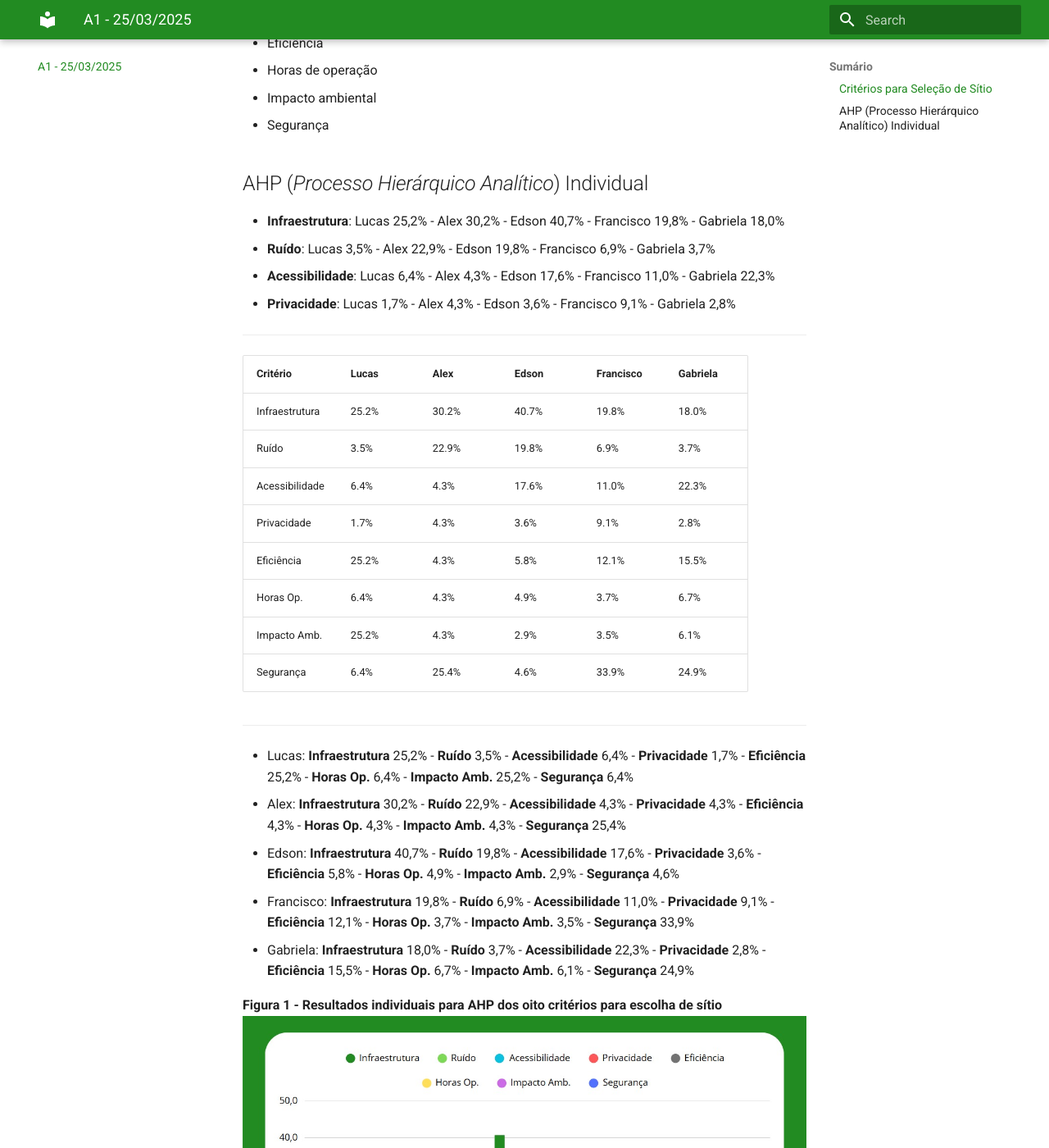
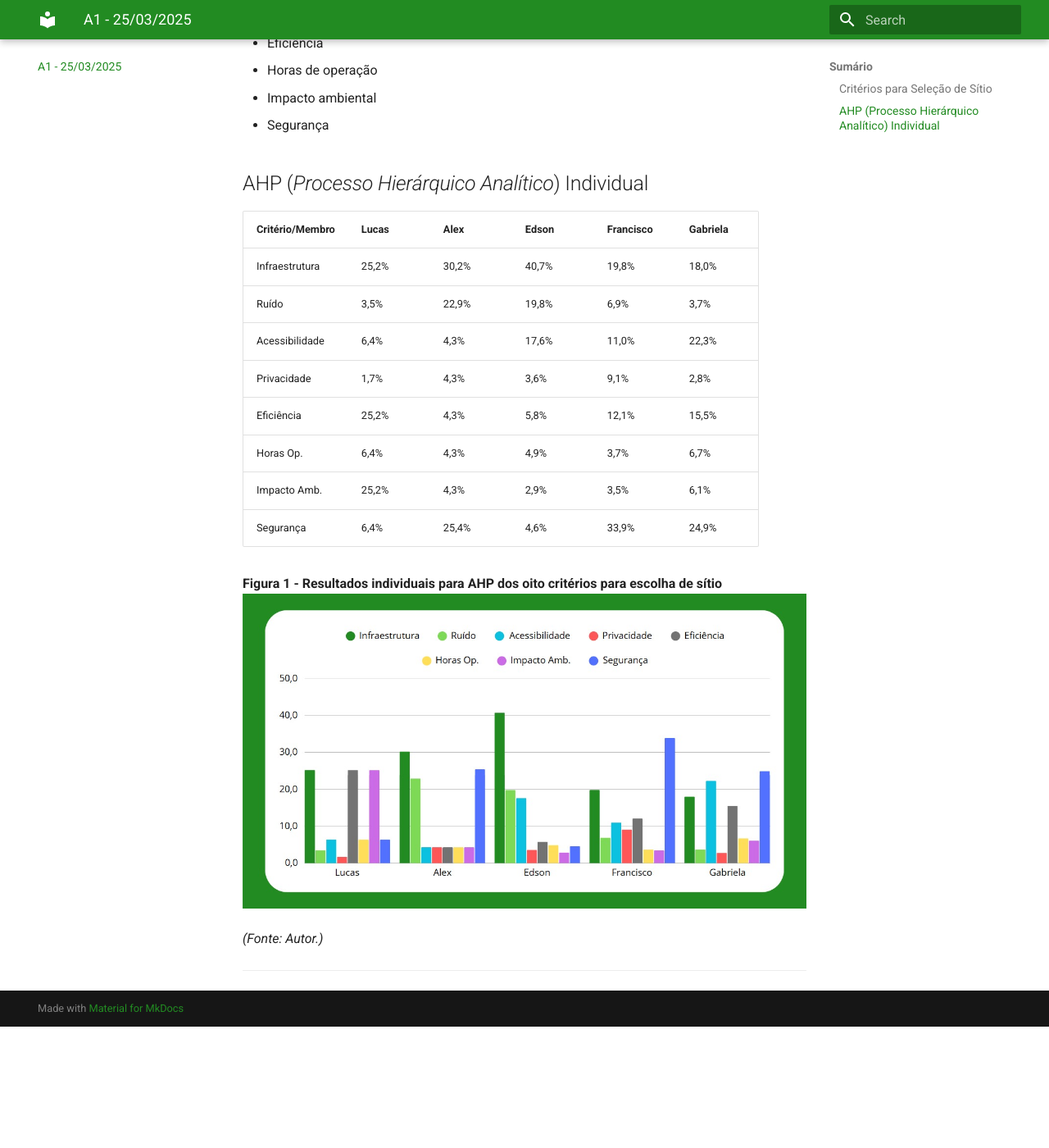
Before and after one commit to Lirucas/ProjetoTesteMkDocs, an MkDocs documentation site: the page built from docs/atv2.md, in a window 1280 px wide and 1400 px high, scrolled down 439 px. Shown: the whole window at 82% size. Built offline with MkDocs 1.6.1 and Material for MkDocs 9.7.7, drawn with Linux system fonts in a browser that asks for light colours; after the commit the page ends 1691 px from its top, so only the background shows below that.

```diff
--- a/docs/atv2.md
+++ b/docs/atv2.md
@@ -15,32 +15,16 @@ Introdução
 
 ## AHP (*Processo Hierárquico Analítico*) Individual ##
 
-- **Infraestrutura**: Lucas 25,2% - Alex 30,2% - Edson 40,7% - Francisco 19,8% - Gabriela 18,0%
-- **Ruído**: Lucas 3,5% - Alex 22,9% - Edson 19,8% - Francisco 6,9% - Gabriela 3,7%
-- **Acessibilidade**: Lucas 6,4% - Alex 4,3% - Edson 17,6% - Francisco 11,0% - Gabriela 22,3%
-- **Privacidade**: Lucas 1,7% - Alex 4,3% - Edson 3,6% - Francisco 9,1% - Gabriela 2,8%
-
-
----
-
-| Critério         | Lucas  | Alex   | Edson  | Francisco | Gabriela |
+| Critério/Membro  | Lucas  | Alex   | Edson  | Francisco | Gabriela |
 |-----------------|--------|--------|--------|-----------|----------|
-| Infraestrutura  | 25.2%  | 30.2%  | 40.7%  | 19.8%     | 18.0%    |
-| Ruído          | 3.5%   | 22.9%  | 19.8%  | 6.9%      | 3.7%     |
-| Acessibilidade | 6.4%   | 4.3%   | 17.6%  | 11.0%     | 22.3%    |
-| Privacidade    | 1.7%   | 4.3%   | 3.6%   | 9.1%      | 2.8%     |
-| Eficiência     | 25.2%  | 4.3%   | 5.8%   | 12.1%     | 15.5%    |
-| Horas Op.      | 6.4%   | 4.3%   | 4.9%   | 3.7%      | 6.7%     |
-| Impacto Amb.   | 25.2%  | 4.3%   | 2.9%   | 3.5%      | 6.1%     |
-| Segurança      | 6.4%   | 25.4%  | 4.6%   | 33.9%     | 24.9%    |
-
----
-
-- Lucas: **Infraestrutura** 25,2% - **Ruído** 3,5% - **Acessibilidade** 6,4% - **Privacidade** 1,7% - **Eficiência** 25,2% - **Horas Op.** 6,4% - **Impacto Amb.** 25,2% - **Segurança** 6,4%
-- Alex: **Infraestrutura** 30,2% - **Ruído** 22,9% - **Acessibilidade** 4,3% - **Privacidade** 4,3% - **Eficiência** 4,3% - **Horas Op.** 4,3% - **Impacto Amb.** 4,3% - **Segurança** 25,4%
-- Edson: **Infraestrutura** 40,7% - **Ruído** 19,8% - **Acessibilidade** 17,6% - **Privacidade** 3,6% - **Eficiência** 5,8% - **Horas Op.** 4,9% - **Impacto Amb.** 2,9% - **Segurança** 4,6%
-- Francisco: **Infraestrutura** 19,8% - **Ruído** 6,9% - **Acessibilidade** 11,0% - **Privacidade** 9,1% - **Eficiência** 12,1% - **Horas Op.** 3,7% - **Impacto Amb.** 3,5% - **Segurança** 33,9%
-- Gabriela: **Infraestrutura** 18,0% - **Ruído** 3,7% - **Acessibilidade** 22,3% - **Privacidade** 2,8% - **Eficiência** 15,5% - **Horas Op.** 6,7% - **Impacto Amb.** 6,1% - **Segurança** 24,9%
+| Infraestrutura  | 25,2%  | 30,2%  | 40,7%  | 19,8%     | 18,0%    |
+| Ruído          | 3,5%   | 22,9%  | 19,8%  | 6,9%      | 3,7%     |
+| Acessibilidade | 6,4%   | 4,3%   | 17,6%  | 11,0%     | 22,3%    |
+| Privacidade    | 1,7%   | 4,3%   | 3,6%   | 9,1%      | 2,8%     |
+| Eficiência     | 25,2%  | 4,3%   | 5,8%   | 12,1%     | 15,5%    |
+| Horas Op.      | 6,4%   | 4,3%   | 4,9%   | 3,7%      | 6,7%     |
+| Impacto Amb.   | 25,2%  | 4,3%   | 2,9%   | 3,5%      | 6,1%     |
+| Segurança      | 6,4%   | 25,4%  | 4,6%   | 33,9%     | 24,9%    |
 
 **Figura 1 - Resultados individuais para AHP dos oito critérios para escolha de sítio**
 ![Figura 1 - Resultados individuais para AHP dos oito critérios para escolha de sítio](assets/ahpindi.jpg)
```
